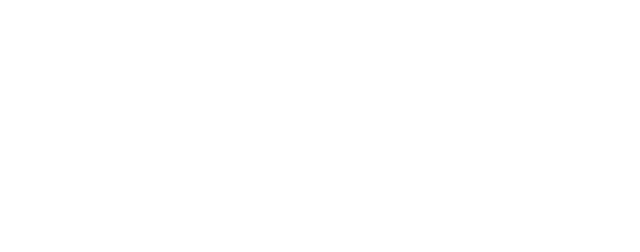
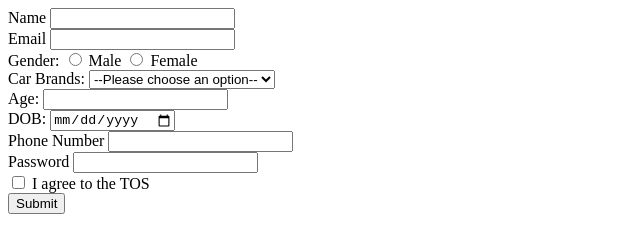
Before and after one commit to acciojob/signup-form-car-Pallavi-02-khandate, a website: page main.html in a window 1280 px wide. Shown: the whole page, without its empty margins (0-640 px from the left). Drawn offline with Linux system fonts and the light colour scheme.

Commit message:
created a submission

```diff
--- a/main.html
+++ b/main.html
@@ -8,6 +8,63 @@
 
 <body>
 	<!-- the entire body must be written by student -->
+	<form method="post">
+		<label for="name">Name</label>
+		<input type="text" id="name" placeholer="Name" required>
+		<br>
+
+		<label for="email">Email</label>
+		<input type="email" id="email" placeholer="Email" required>
+		<br>
+
+		<label>Gender:</label>
+        <label for="gender_m">
+		<input type="radio" id="gender_m" placeholer="gender" required> Male
+		</label>
+		<label for="gender_f">
+		<input type="radio" id="gender_f" placeholer="gender" required> Female
+		</label>
+		<br>
+
+
+		<label for="cars">Car Brands:</label>
+		<select  id="cars" required>
+			<option value="">--Please choose an option--</option>
+			<option value=bmw>BMW</option>
+			<option value="audi">Audi</option>
+			<option value="mercedes">Mercedes</option>
+		</select>
+		<br>
+
+		<label for="age">Age:</label>
+		<input type="number" id="age" placeholer="Age" required>
+		<br>
+
+
+		<label for="dob">DOB:</label>
+		<input type="date" id="dob" required>
+		<br>
+
+
+		<label for="tel">Phone Number</label>
+		<input type="tel" id="tel" placeholer="***-***-****" required>
+		<br>
+
+
+		<label for="password">Password</label>
+		<input type="password" id="password" placeholer="Password" required>
+		<br>
+
+
+		<label for="tos">
+		<input type="checkbox" id="tos"  required>
+			I agree to the TOS
+		</label>
+		<br>
+
+		<button type="submit">Submit</button>
+
+	</form>
     <script type="text/javascript" src="./script.js">
 </script>
 
```
